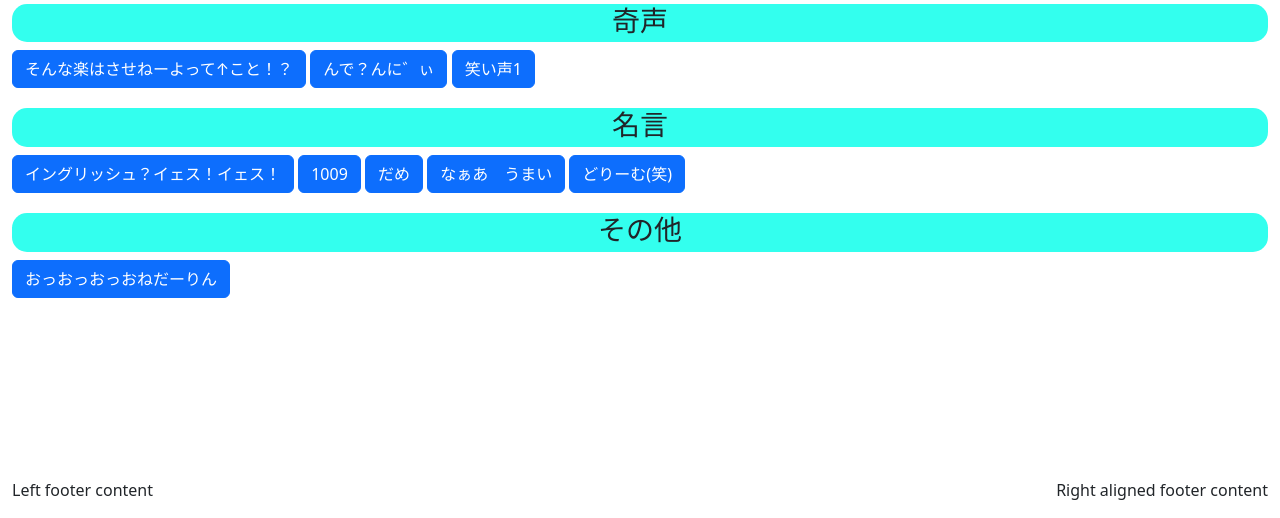
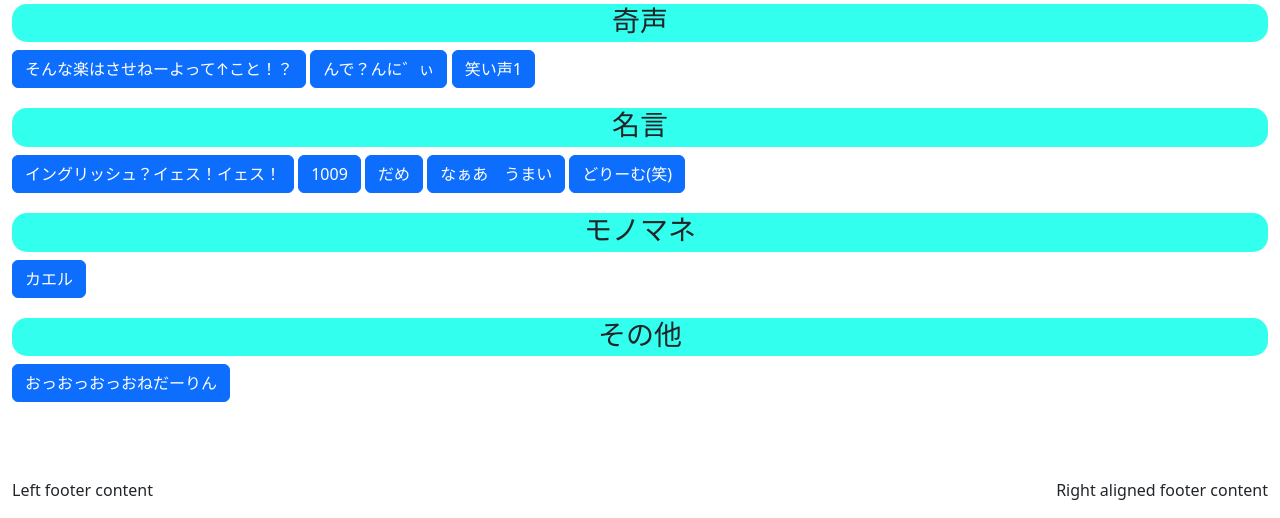
Before and after one commit to Ymkznn/Nuino-button, a Flask app: page / in a window 1280 px wide. Shown: the part 282-800 px from the top of the page. Run offline with Flask 3, Linux system fonts and the light colour scheme.

Commit message:
voice update

```diff
--- a/api/static/text/data.json
+++ b/api/static/text/data.json
@@ -40,6 +40,11 @@
             "どりーむ(笑)": null
         }
     ],
+    "モノマネ": [
+        {
+            "カエル": null
+        }
+    ],
     "その他": [
         {
             "おっおっおっおねだーりん": null
--- a/api/static/text/ja.json
+++ b/api/static/text/ja.json
@@ -22,5 +22,7 @@
     "どいたまのりたま": "どいたまのりたま",
     "だめ": "だめ",
     "なぁあ　うまい": "なぁあ　うまい",
-    "どりーむ(笑)": "どりーむ(笑)"
+    "どりーむ(笑)": "どりーむ(笑)",
+    "モノマネ": "モノマネ",
+    "カエル": "カエル"
 }
--- a/api/static/text/zh_TW.json
+++ b/api/static/text/zh_TW.json
@@ -22,5 +22,7 @@
     "どいたまのりたま": "どいたまのりたま",
     "だめ": "だめ",
     "なぁあ　うまい": "なぁあ　うまい",
-    "どりーむ(笑)": "どりーむ(笑)"
+    "どりーむ(笑)": "どりーむ(笑)",
+    "モノマネ": "モノマネ",
+    "カエル": "カエル"
 }
--- a/api/templates/index.html
+++ b/api/templates/index.html
@@ -122,12 +122,24 @@
         <div>
           <div id="category_area">
             <div class="col">
+              <h3 id="モノマネ" style="text-align: center;padding-bottom: 5px">モノマネ</h3>
+            </div>
+          </div>
+          <div class="row">
+            <div class="cate-body">
+              <button class="btn btn-primary play-audio" data-audio="6-001.mp3" id="カエル" style="margin-bottom: 10px" type="button">カエル</button>
+            </div>
+          </div>
+        </div>
+        <div>
+          <div id="category_area">
+            <div class="col">
               <h3 id="その他" style="text-align: center;padding-bottom: 5px">その他</h3>
             </div>
           </div>
           <div class="row">
             <div class="cate-body">
-              <button class="btn btn-primary play-audio" data-audio="6-001.mp3" id="おっおっおっおねだーりん" style="margin-bottom: 10px" type="button">おっおっおっおねだーりん</button>
+              <button class="btn btn-primary play-audio" data-audio="7-001.mp3" id="おっおっおっおねだーりん" style="margin-bottom: 10px" type="button">おっおっおっおねだーりん</button>
             </div>
           </div>
         </div>
```
Also changed, not shown: 2 other files.
